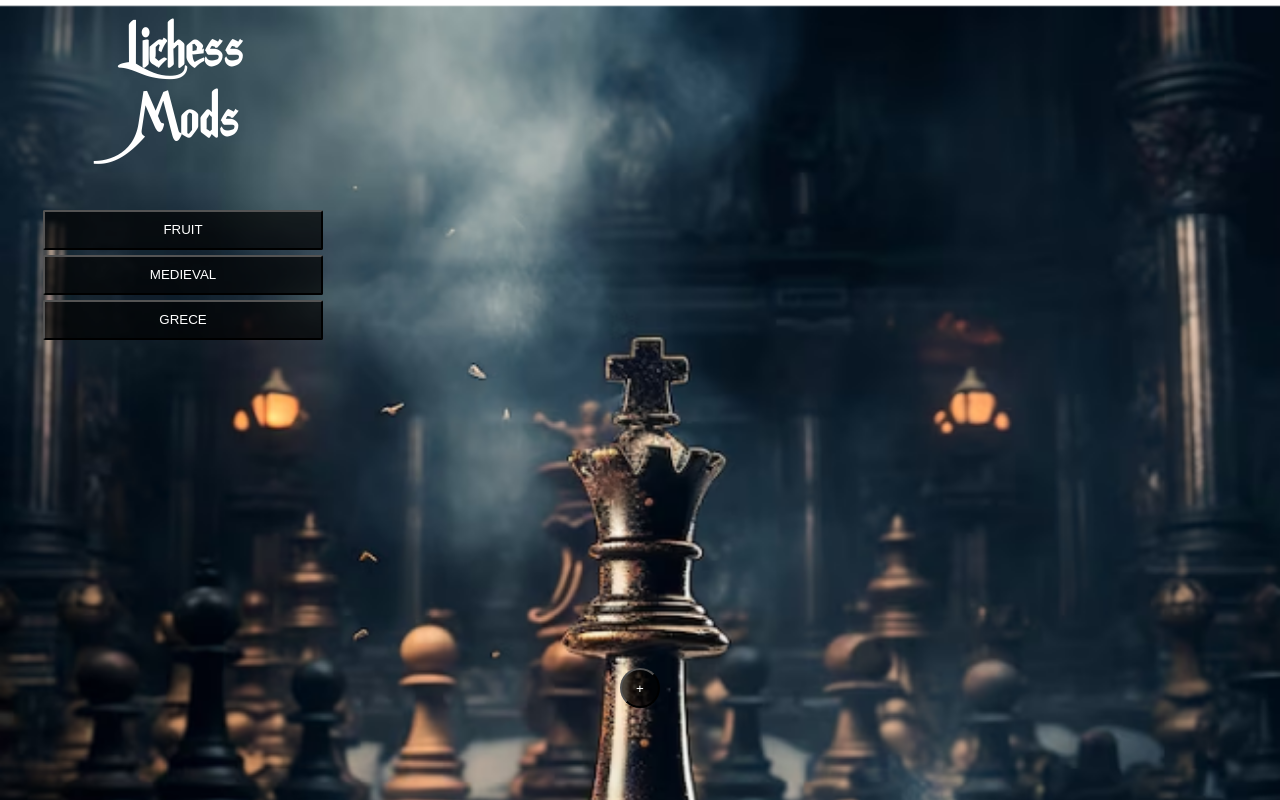
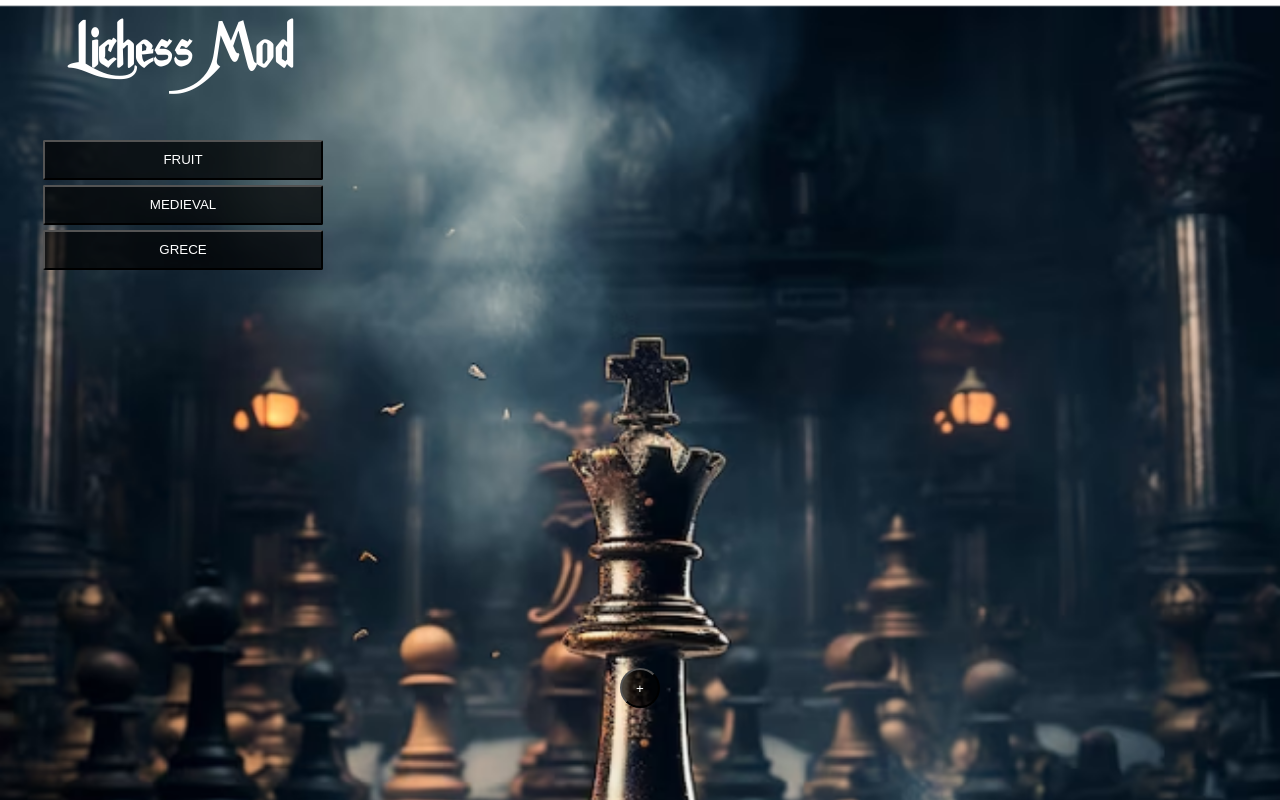
Before and after one commit to leconkisador/lichessMods, a browser extension: page index.html in a window 1280 px wide. Drawn offline with Linux system fonts and the light colour scheme.

Commit message:
updating

```diff
--- a/index.html
+++ b/index.html
@@ -7,7 +7,7 @@
     <title>LichessMods</title>
 </head>
 <body>
-    <h1>Lichess Mods</h1>
+    <h1>Lichess Mod</h1>
     <button id="human" class="h"></button>
     <button id="fruit">FRUIT</button>
     <button id="medieval">MEDIEVAL</button>
```
